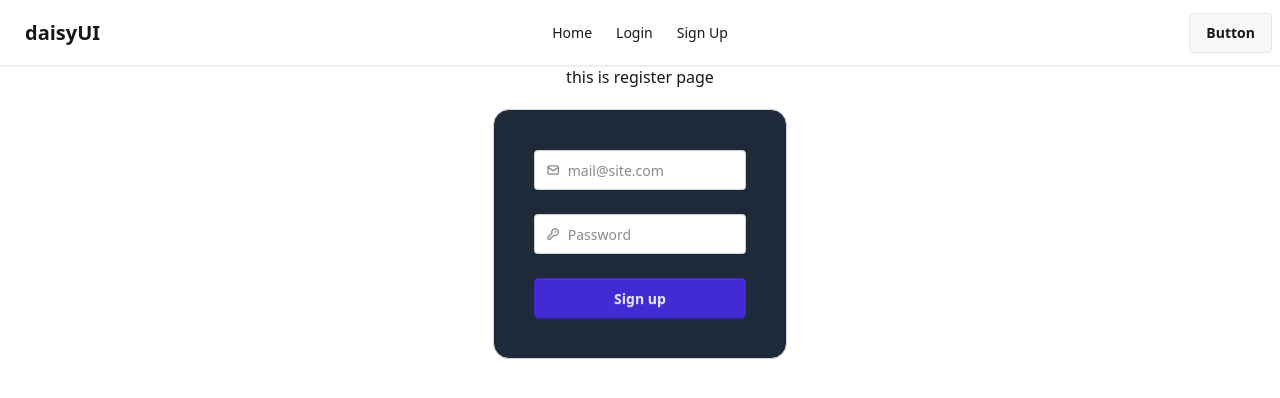
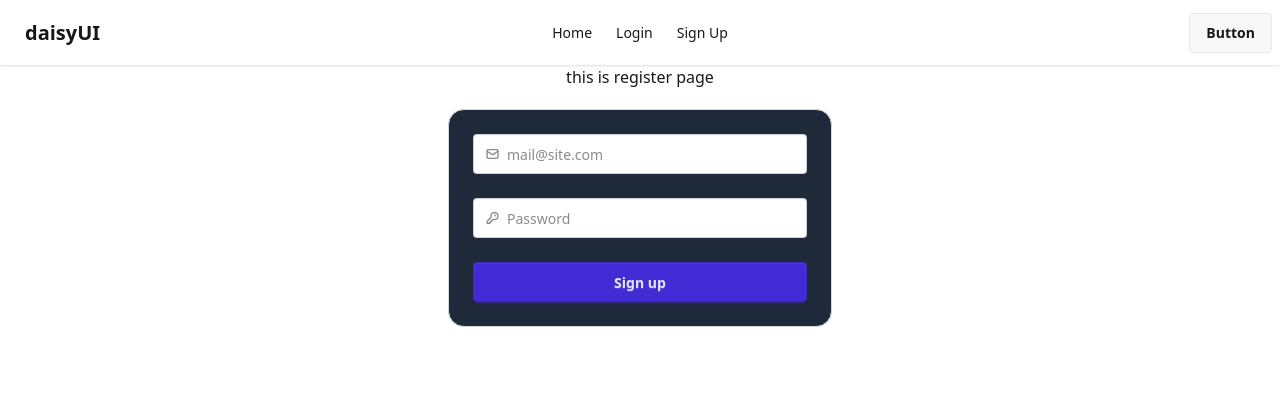
Before and after one commit to AhmedSami019/react-email-pass-auth, a React (Vite) app: page /SignUp in a window 1280 px wide. Shown: the top 398 px of the page. Built offline with nearby package versions, Linux system fonts and the light colour scheme.

Commit message:
make change into input field

```diff
--- a/src/Pages/Register/Register.jsx
+++ b/src/Pages/Register/Register.jsx
@@ -14,7 +14,7 @@ const Register = () => {
     <div className="w-11/12 mx-auto text-center space-y-5">
       <h2>this is register page</h2>
 
-      <form onSubmit={handleRegister} className="w-3/12 mx-auto flex flex-col border border-gray-300 p-10 rounded-2xl bg-gray-800">
+      <form onSubmit={handleRegister} className="max-w-sm mx-auto flex flex-col border border-gray-300 p-6 rounded-2xl bg-gray-800">
         {/* this is email field */}
         <label className="input validator w-full">
           <svg
@@ -62,7 +62,7 @@ const Register = () => {
             name="password"
             required
             placeholder="Password"
-            minlength="8"
+            minLength="8"
             pattern="(?=.*\d)(?=.*[a-z])(?=.*[A-Z]).{8,}"
             title="Must be more than 8 characters, including number, lowercase letter, uppercase letter"
           />
```
